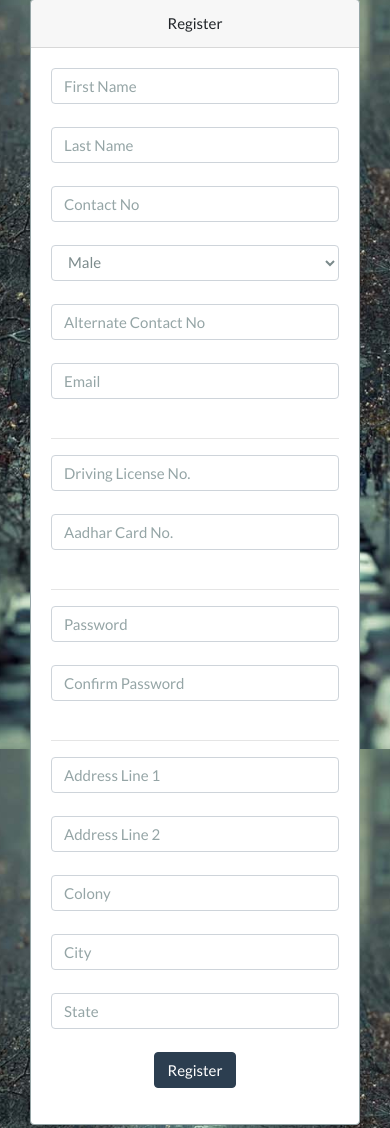
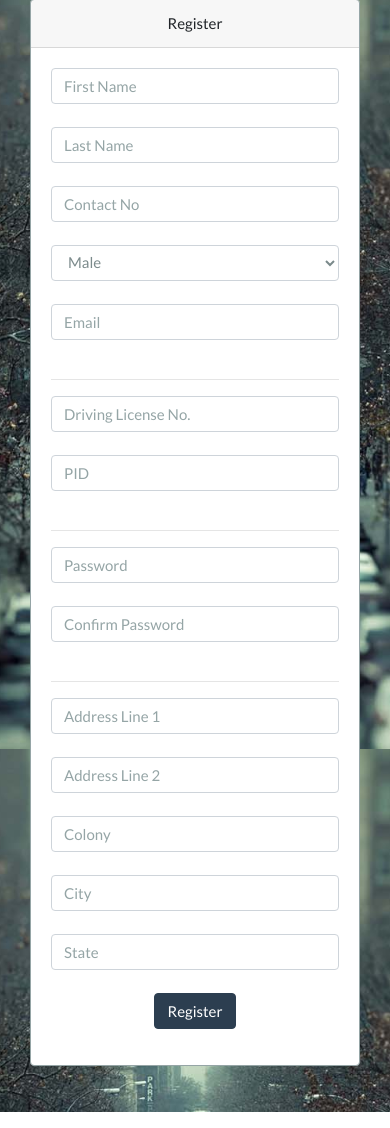
Before and after one commit to nirnejak/RideShare, a Flask app: page /register in a window 390 px wide. Shown: the part 95-1223 px from the top of the page. Run offline with Flask 2, Linux system fonts and the light colour scheme; some libraries are stand-ins or nearby versions.

Commit message:
removed alternate phone number and changed aadhar to pid

```diff
--- a/app/app.py
+++ b/app/app.py
@@ -89,7 +89,7 @@ def register():
 		fname = form.fname.data
 		lname = form.lname.data
 		contactNo = form.contactNo.data
-		alternateContactNo = form.alternateContactNo.data
+		alternateContactNo = ""
 		emailID = form.emailID.data
 		gender = str(form.gender.data).upper()
 		driving = form.driving.data
@@ -207,7 +207,7 @@ def dashboard():
 def nearbyRides():
 	if request.method == 'POST':
 		if session['userStatus']=='REGISTERED' or session['userStatus'] == 'DRIVING' or session['userStatus'] == 'NONE':
-			flash('You Don\'t have Aadhar ID!','warning')
+			flash('You Don\'t have PID!','warning')
 			return redirect(url_for('dashboard'))
 
 		RideId = request.form['rideId']
@@ -235,7 +235,7 @@ def nearbyRides():
 
 
 	if session['userStatus']=='REGISTERED' or session['userStatus'] == 'DRIVING' or session['userStatus'] == 'NONE':
-		flash('You Don\'t have Aadhar ID!','warning')
+		flash('You Don\'t have PID!','warning')
 		return redirect(url_for('dashboard'))
 
 	# Create cursor
@@ -374,7 +374,7 @@ def shareRide():
 def settings():
 	if request.method == 'POST':
 		contactNo = request.form['contactNo']
-		alternateContactNo = request.form['alternateContactNo']
+		alternateContactNo = ""
 		email = request.form['email']
 		gender = request.form['gender']
 		driving = request.form['driving']
--- a/app/decorators.py
+++ b/app/decorators.py
@@ -33,7 +33,7 @@ def has_aadhar(f):
 		if session['userStatus'] in ['BOTH','AADHAR']:
 			return f(*args, **kwargs)
 		else:
-			flash('You Don\'t have Aadhar ID. Update Aadhar Details goto <a href=\"/settings\">Settings</a>.','warning')
+			flash('You Don\'t have PID. Update PID Details goto <a href=\"/settings\">Settings</a>.','warning')
 			return redirect(url_for('dashboard'))
 	return wrap
 
--- a/app/forms.py
+++ b/app/forms.py
@@ -6,9 +6,8 @@ class RegisterForm(Form):
 	lname = StringField('Last Name', [validators.Length(min = 1, max = 50)], description='Last Name')
 	gender = SelectField('Gender', choices=[('MALE', 'Male'), ('FEMALE', 'Female')], description='Gender')
 	driving = StringField('Driving License No', description='Driving License No.')
-	aadhar = StringField('Aadhar Card No.', description='Aadhar Card No.')
+	aadhar = StringField('PID', description='PID')
 	contactNo = StringField('Contact Number', [validators.Length(min = 1, max = 15)], description='Contact No')
-	alternateContactNo = StringField('Alternate Contact Number', [validators.Length(min = 0, max = 15)], description='Alternate Contact No')
 	emailID = StringField('Email', [validators.Length(min = 0, max = 50)], description='Email')
 
 	password = PasswordField('Password',[
--- a/app/templates/register.html
+++ b/app/templates/register.html
@@ -14,7 +14,6 @@
 						{{ render_field(form.lname, class_= "form-control", placeholder=form.lname.description) }}
 						{{ render_field(form.contactNo, class_= "form-control", placeholder=form.contactNo.description) }}
 						{{ render_field(form.gender, class_= "form-control", placeholder=form.gender.description) }}
-						{{ render_field(form.alternateContactNo, class_= "form-control", placeholder=form.alternateContactNo.description) }}
 						{{ render_field(form.emailID, class_= "form-control", placeholder=form.emailID.description) }}
 						<hr>
 						{{ render_field(form.driving, class_= "form-control", placeholder=form.driving.description) }}
--- a/app/templates/settings.html
+++ b/app/templates/settings.html
@@ -15,10 +15,6 @@
 					<div class="form-group">
 						<label for="">Contact No</label>
 						<input type="text" name="contactNo" class="form-control" value="{{ userData[6] }}" required>
-					</div>
-					<div class="form-group">
-						<label for="">Alternate Contact No</label>
-						<input type="text" name="alternateContactNo" class="form-control" value="{{ userData[7] }}" required>
 					</div>
 					<div class="form-group">
 						<label for="">Email</label>
@@ -46,7 +42,7 @@
 						<input type="text" name="driving" class="form-control" value="{% if userData[4] %}{{ userData[4] }}{% endif %}" required>
 					</div>
 					<div class="form-group">
-						<label for="">Aadhar ID</label>
+						<label for="">PID</label>
 						<input type="text" name="aadharID" class="form-control" value="{% if userData[5] %}{{ userData[5] }}{% endif %}" required>
 					</div>
 					<hr>
```
